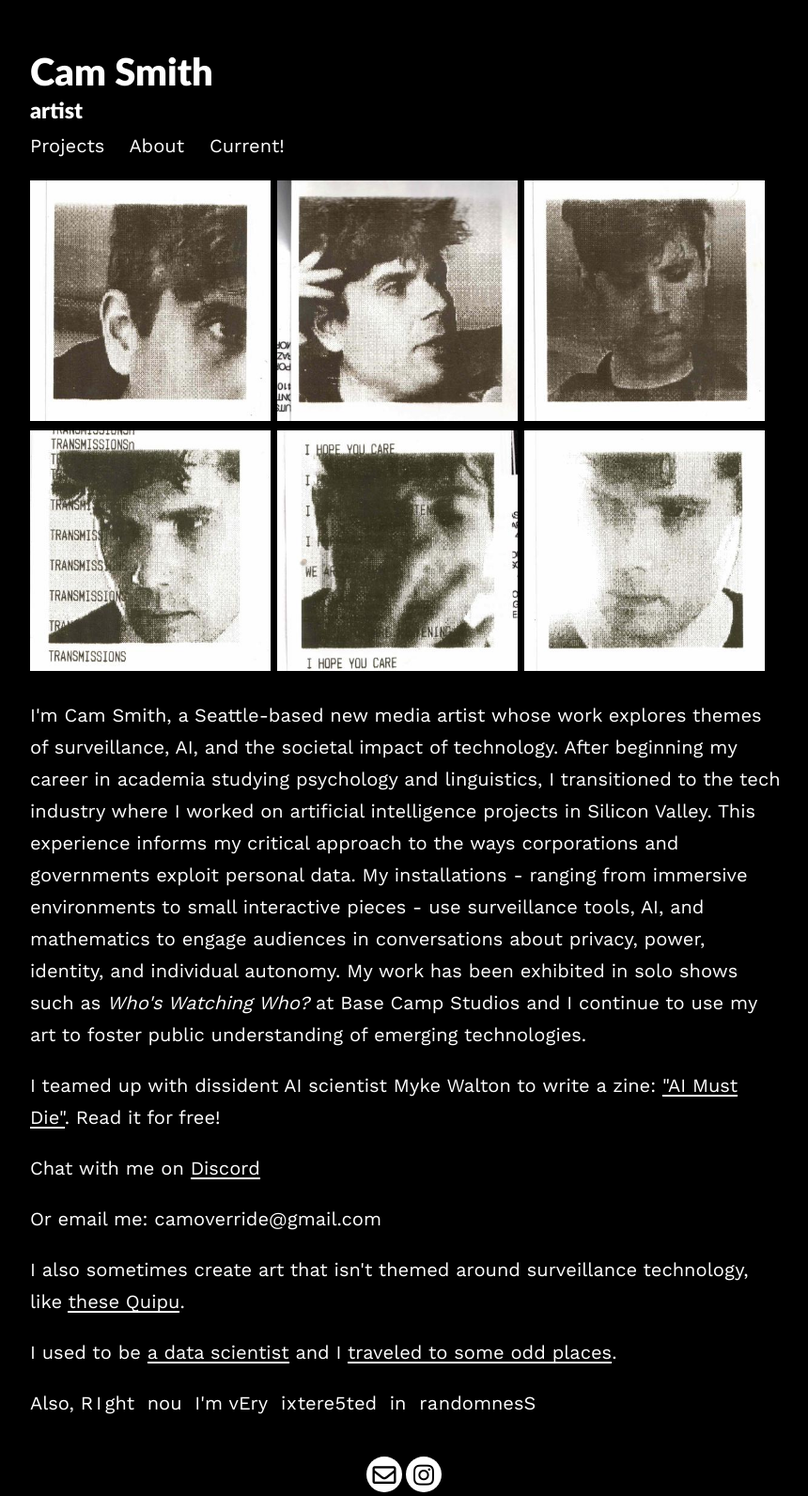
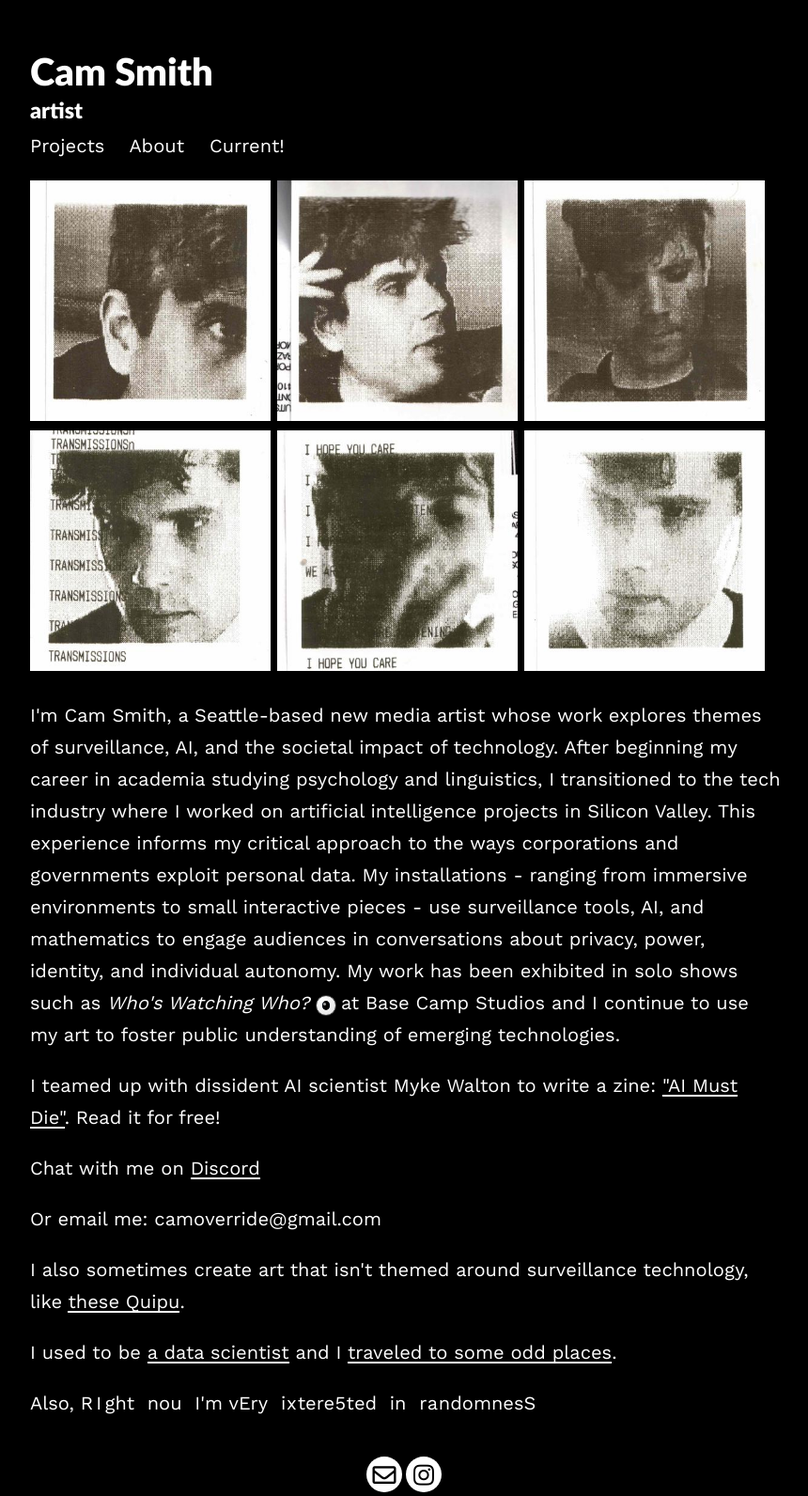
Before and after one commit to camoverride/portfolio, a Jekyll site: the page built from cam.md, in a window 1280 px wide. Shown: the whole page at 94% size, without its empty margins (208-1068 px from the left). Built offline with Jekyll 4.4.1, drawn with Linux system fonts in a browser that asks for light colours; nearby versions of some CDN libraries.

Commit message:
add eyeball

```diff
--- a/_layouts/cam.html
+++ b/_layouts/cam.html
@@ -20,7 +20,7 @@ layout: default
     interactive pieces - use surveillance tools, AI, and mathematics to engage audiences
     in conversations about privacy, power, identity, and individual autonomy.
     My work has been exhibited in
-    solo shows such as <i>Who's Watching Who?</i> at Base Camp Studios and I continue
+    solo shows such as <i>Who's Watching Who?</i> <eye></eye> at Base Camp Studios and I continue
      to use my art to foster public understanding of emerging technologies.</p>
 
 <p>I teamed up with dissident AI scientist Myke Walton to write a zine:
@@ -47,6 +47,115 @@ r<rand chars="aA@X" speed="300">a</rand>ndomnes<rand chars="sS5" speed="300">s</
 
 
 <!-- <p>Visit my online store <a href="https://cam-smith-art.square.site/">[here]</a></p> -->
+
+
+
+
+
+
+
+
+
+
+<!-- Inline Eyeball CSS -->
+<style>
+  eye {
+    display: inline-block;
+    width: 20px;
+    height: 20px;
+    vertical-align: middle;
+    position: relative;
+  }
+
+  eye .sclera {
+    width: 100%;
+    height: 100%;
+    background: radial-gradient(circle at 30% 30%, #ffffff, #e0e0e0);
+    border: 1px solid #444;
+    border-radius: 50%;
+    position: relative;
+    display: flex;
+    align-items: center;
+    justify-content: center;
+    overflow: hidden;
+  }
+
+  eye .iris {
+    width: 8px;
+    height: 8px;
+    background: radial-gradient(circle at center, #0077ff, #001133);
+    border-radius: 50%;
+    position: absolute;
+    transition: transform 0.05s ease;
+    display: flex;
+    align-items: center;
+    justify-content: center;
+  }
+
+  eye .pupil {
+    width: 10px;
+    height: 10px;
+    background: black;
+    border-radius: 50%;
+    z-index: 2;
+  }
+
+  eye .highlight {
+    position: absolute;
+    top: 1px;
+    left: 1px;
+    width: 3px;
+    height: 3px;
+    background: rgba(255, 255, 255, 0.6);
+    border-radius: 50%;
+    z-index: 3;
+  }
+</style>
+
+<!-- Inline Eyeball JS -->
+<script>
+  function initInlineEyes() {
+    document.querySelectorAll('eye').forEach(el => {
+      el.innerHTML = `
+        <div class="sclera">
+          <div class="iris">
+            <div class="pupil"></div>
+            <div class="highlight"></div>
+          </div>
+        </div>
+      `;
+    });
+
+    document.addEventListener('mousemove', (e) => {
+      document.querySelectorAll('eye').forEach(eye => {
+        const iris = eye.querySelector('.iris');
+        const rect = eye.getBoundingClientRect();
+        const centerX = rect.left + rect.width / 2;
+        const centerY = rect.top + rect.height / 2;
+
+        const dx = e.clientX - centerX;
+        const dy = e.clientY - centerY;
+
+        const angle = Math.atan2(dy, dx);
+        const dist = Math.min(4, Math.hypot(dx, dy)); // Smaller movement
+
+        const x = Math.cos(angle) * dist;
+        const y = Math.sin(angle) * dist;
+
+        iris.style.transform = `translate(${x}px, ${y}px)`;
+      });
+    });
+  }
+
+  document.addEventListener('DOMContentLoaded', initInlineEyes);
+</script>
+
+
+
+
+
+
+
 
 <style>
     rand {
```
